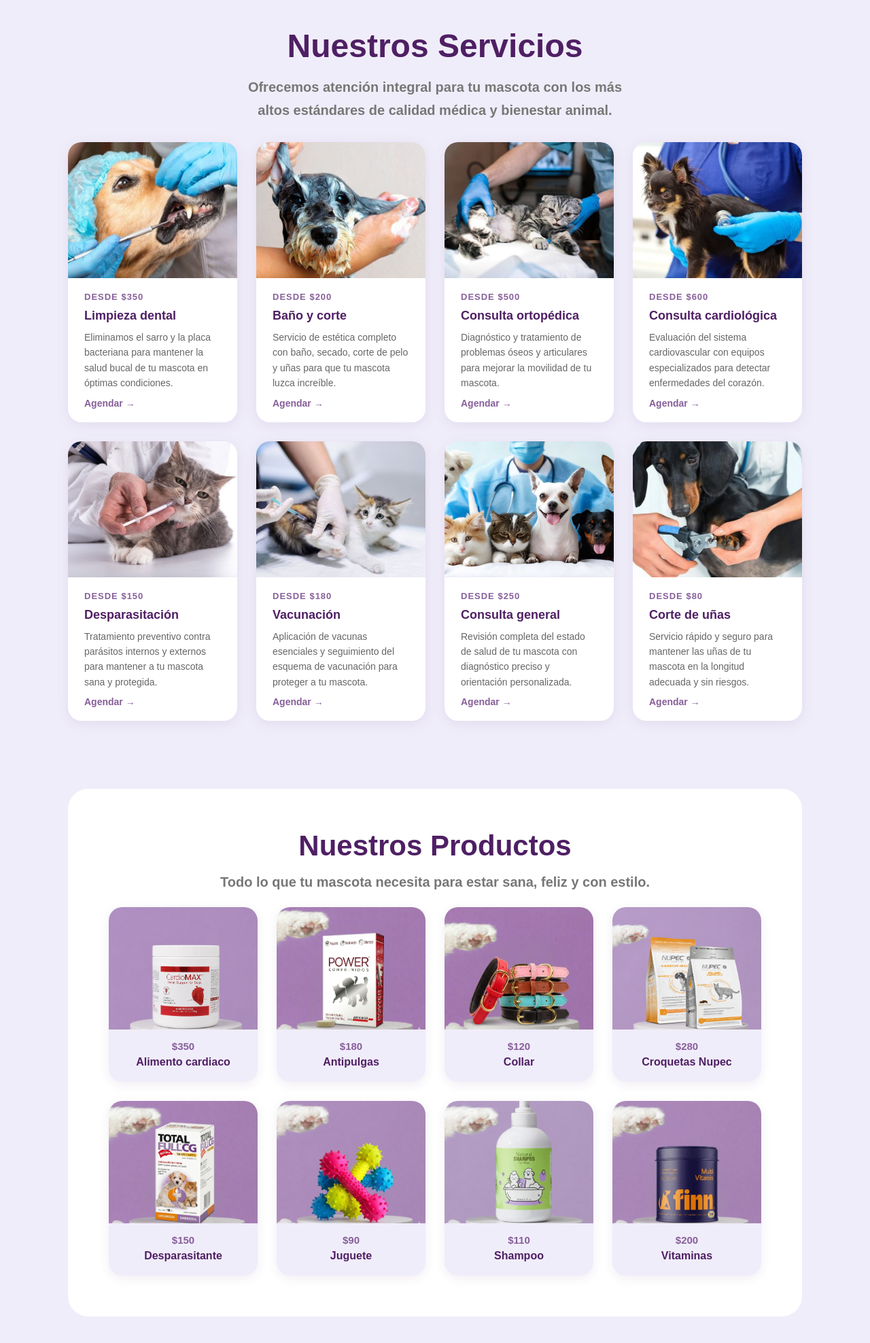
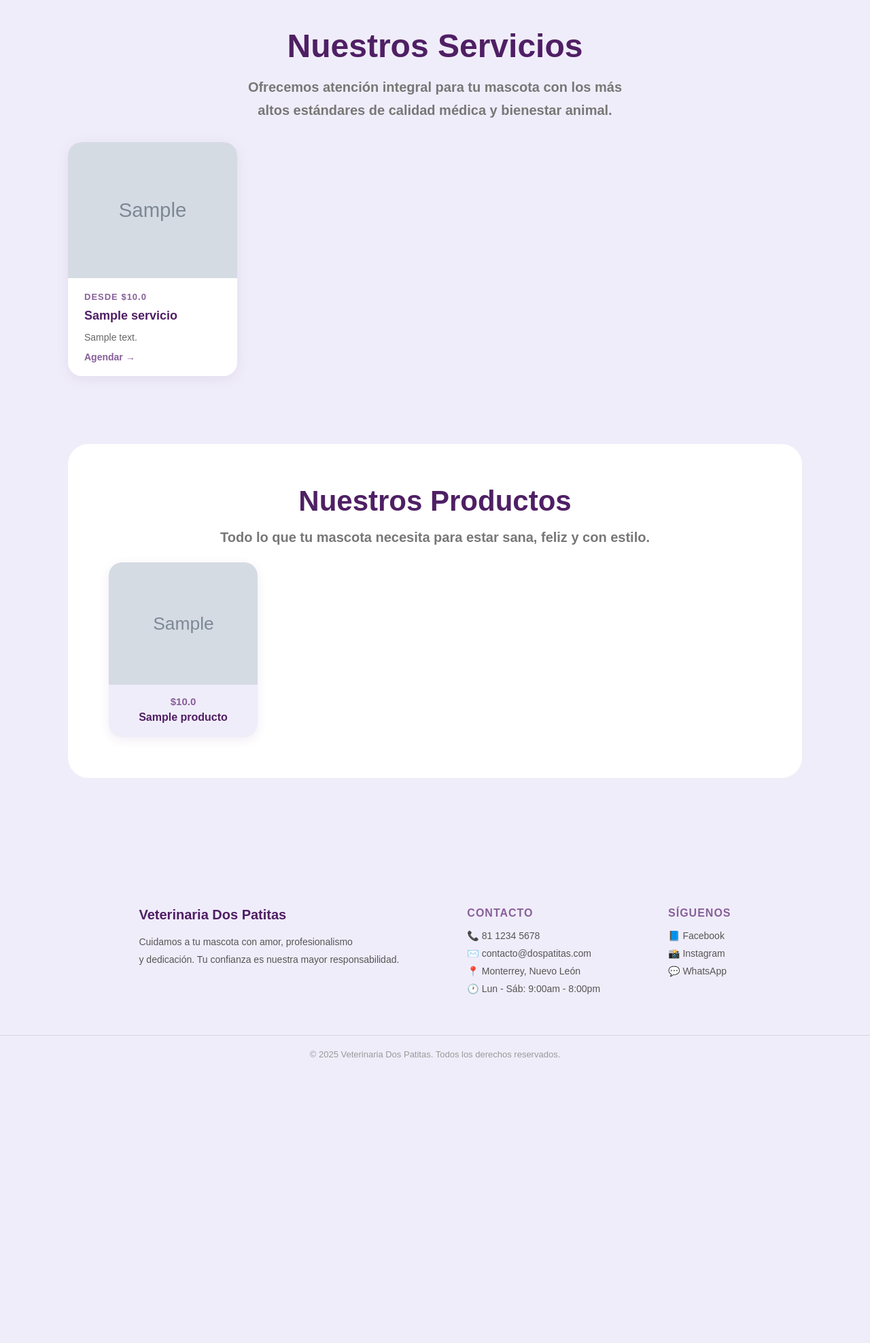
Before and after one commit to PIA-Desarollo-Web/PaginaWebVeterinaria, a Django app: page /servicios in a window 1280 px wide. Shown: the part 85-2060 px from the top of the page at 68% size. Run offline with Django 5.2, Linux system fonts and the light colour scheme; tables that the repository leaves empty hold one stand-in row (values such as "Sample post"); grey boxes marked "Sample" are stand-in pictures.

Commit message:
cambios en la base

```diff
--- a/appVet/models.py
+++ b/appVet/models.py
@@ -12,6 +12,7 @@ class Servicio(models.Model):
     nombre = models.CharField(max_length=50)
     descripcion = models.CharField(max_length=100)
     precio = models.FloatField()
+    imagen = models.ImageField(upload_to='servicios/', blank=True, null=True)
 
     def __str__(self):
         return self.nombre
@@ -20,6 +21,7 @@ class Producto(models.Model):
     nombre = models.CharField(max_length=50)
     descripcion = models.CharField(max_length=100)
     precio = models.FloatField()
+    imagen = models.ImageField(upload_to='productos/', blank=True, null=True)
 
     def __str__(self):
         return self.nombre
--- a/appVet/views.py
+++ b/appVet/views.py
@@ -1,5 +1,6 @@
 from django.shortcuts import render
 from django.http import HttpResponse
+from .models import Servicio, Producto
 # Create your views here.
 def inicio(request):
     return render(request, "inicio.html")
@@ -11,7 +12,12 @@ def nosotros(request):
     return render(request, "nosotros.html")
 
 def servicios(request):
-    return render(request, "servicios.html")
+    servicios = Servicio.objects.all()
+    productos = Producto.objects.all()
+    return render(request, "servicios.html", {
+        'servicios': servicios,
+        'productos': productos
+    })
 
 def sucursales(request):
     return render(request, "sucursales.html")
--- a/website_vet/settings.py
+++ b/website_vet/settings.py
@@ -123,3 +123,6 @@ STATIC_URL = 'static/'
 STATICFILES_DIRS = [
 	os.path.join(BASE_DIR, 'website_vet/static')
 ]
+
+MEDIA_URL = '/media/'
+MEDIA_ROOT = os.path.join(BASE_DIR, 'media')
--- a/website_vet/templates/servicios.html
+++ b/website_vet/templates/servicios.html
@@ -33,87 +33,23 @@
         </div>
 
         <div class="serviciosGrid">
-
+            {% for servicio in servicios %}
             <div class="servicioCard animar">
-                <img src="{% static 'img/limpiezaDental.jpg' %}" alt="Limpieza dental" class="cardImg">
+                {% if servicio.imagen %}
+                    <img src="{{ servicio.imagen.url }}" alt="{{ servicio.nombre }}" class="cardImg">
+                {% else %}
+                    <img src="{% static 'img/default.jpg' %}" alt="{{ servicio.nombre }}" class="cardImg">
+                {% endif %}
                 <div class="cardInfo">
-                    <span class="cardPrecio">Desde $350</span>
-                    <h3>Limpieza dental</h3>
-                    <p>Eliminamos el sarro y la placa bacteriana para mantener la salud bucal de tu mascota en óptimas condiciones.</p>
+                    <span class="cardPrecio">Desde ${{ servicio.precio }}</span>
+                    <h3>{{ servicio.nombre }}</h3>
+                    <p>{{ servicio.descripcion }}</p>
                     <a href="{% url 'agendar' %}" class="cardLink">Agendar →</a>
                 </div>
             </div>
-
-            <div class="servicioCard animar">
-                <img src="{% static 'img/bañoyCorte.jpg' %}" alt="Baño y corte" class="cardImg">
-                <div class="cardInfo">
-                    <span class="cardPrecio">Desde $200</span>
-                    <h3>Baño y corte</h3>
-                    <p>Servicio de estética completo con baño, secado, corte de pelo y uñas para que tu mascota luzca increíble.</p>
-                    <a href="{% url 'agendar' %}" class="cardLink">Agendar →</a>
-                </div>
-            </div>
-
-            <div class="servicioCard animar">
-                <img src="{% static 'img/consultaOrto.jpg' %}" alt="Consulta ortopédica" class="cardImg">
-                <div class="cardInfo">
-                    <span class="cardPrecio">Desde $500</span>
-                    <h3>Consulta ortopédica</h3>
-                    <p>Diagnóstico y tratamiento de problemas óseos y articulares para mejorar la movilidad de tu mascota.</p>
-                    <a href="{% url 'agendar' %}" class="cardLink">Agendar →</a>
-                </div>
-            </div>
-
-            <div class="servicioCard animar">
-                <img src="{% static 'img/consultaCardio.jpg' %}" alt="Consulta cardiológica" class="cardImg">
-                <div class="cardInfo">
-                    <span class="cardPrecio">Desde $600</span>
-                    <h3>Consulta cardiológica</h3>
-                    <p>Evaluación del sistema cardiovascular con equipos especializados para detectar enfermedades del corazón.</p>
-                    <a href="{% url 'agendar' %}" class="cardLink">Agendar →</a>
-                </div>
-            </div>
-
-            <div class="servicioCard animar">
-                <img src="{% static 'img/desparacitacion.jpg' %}" alt="Desparasitación" class="cardImg">
-                <div class="cardInfo">
-                    <span class="cardPrecio">Desde $150</span>
-                    <h3>Desparasitación</h3>
-                    <p>Tratamiento preventivo contra parásitos internos y externos para mantener a tu mascota sana y protegida.</p>
-                    <a href="{% url 'agendar' %}" class="cardLink">Agendar →</a>
-                </div>
-            </div>
-
-            <div class="servicioCard animar">
-                <img src="{% static 'img/vacunacion.jpg' %}" alt="Vacunación" class="cardImg">
-                <div class="cardInfo">
-                    <span class="cardPrecio">Desde $180</span>
-                    <h3>Vacunación</h3>
-                    <p>Aplicación de vacunas esenciales y seguimiento del esquema de vacunación para proteger a tu mascota.</p>
-                    <a href="{% url 'agendar' %}" class="cardLink">Agendar →</a>
-                </div>
-            </div>
-
-            <div class="servicioCard animar">
-                <img src="{% static 'img/consultaGeneral.jpg' %}" alt="Consulta general" class="cardImg">
-                <div class="cardInfo">
-                    <span class="cardPrecio">Desde $250</span>
-                    <h3>Consulta general</h3>
-                    <p>Revisión completa del estado de salud de tu mascota con diagnóstico preciso y orientación personalizada.</p>
-                    <a href="{% url 'agendar' %}" class="cardLink">Agendar →</a>
-                </div>
-            </div>
-
-            <div class="servicioCard animar">
-                <img src="{% static 'img/corteUñas.jpg' %}" alt="Corte de uñas" class="cardImg">
-                <div class="cardInfo">
-                    <span class="cardPrecio">Desde $80</span>
-                    <h3>Corte de uñas</h3>
-                    <p>Servicio rápido y seguro para mantener las uñas de tu mascota en la longitud adecuada y sin riesgos.</p>
-                    <a href="{% url 'agendar' %}" class="cardLink">Agendar →</a>
-                </div>
-            </div>
-
+            {% empty %}
+            <p style="color:#777; text-align:center;">No hay servicios disponibles por el momento.</p>
+            {% endfor %}
         </div>
 
         <div class="produSeccion">
@@ -124,72 +60,23 @@
             </div>
 
             <div class="productosGrid">
-
+                {% for producto in productos %}
                 <div class="productoCard animar">
-                    <img src="{% static 'img/alimento cardiaco.png' %}" alt="Alimento cardiaco" class="productoImg">
+                    {% if producto.imagen %}
+                        <img src="{{ producto.imagen.url }}" alt="{{ producto.nombre }}" class="productoImg">
+                    {% else %}
+                        <img src="{% static 'img/default.jpg' %}" alt="{{ producto.nombre }}" class="productoImg">
+                    {% endif %}
                     <div class="productoInfo">
-                        <span class="productoPrecio">$350</span>
-                        <h3>Alimento cardiaco</h3>
+                        <span class="productoPrecio">${{ producto.precio }}</span>
+                        <h3>{{ producto.nombre }}</h3>
                     </div>
                 </div>
+                {% empty %}
+                <p style="color:#777; text-align:center;">No hay productos disponibles por el momento.</p>
+                {% endfor %}
+            </div>
 
-                <div class="productoCard animar">
-                    <img src="{% static 'img/antipulgas.png' %}" alt="Antipulgas" class="productoImg">
-                    <div class="productoInfo">
-                        <span class="productoPrecio">$180</span>
-                        <h3>Antipulgas</h3>
-                    </div>
-                </div>
-
-                <div class="productoCard animar">
-                    <img src="{% static 'img/collar.png' %}" alt="Collar" class="productoImg">
-                    <div class="productoInfo">
-                        <span class="productoPrecio">$120</span>
-                        <h3>Collar</h3>
-                    </div>
-                </div>
-
-                <div class="productoCard animar">
-                    <img src="{% static 'img/croquetasNupec.png' %}" alt="Croquetas Nupec" class="productoImg">
-                    <div class="productoInfo">
-                        <span class="productoPrecio">$280</span>
-                        <h3>Croquetas Nupec</h3>
-                    </div>
-                </div>
-
-                <div class="productoCard animar">
-                    <img src="{% static 'img/desparasitante.png' %}" alt="Desparasitante" class="productoImg">
-                    <div class="productoInfo">
-                        <span class="productoPrecio">$150</span>
-                        <h3>Desparasitante</h3>
-                    </div>
-                </div>
-
-                <div class="productoCard animar">
-                    <img src="{% static 'img/juguete.png' %}" alt="Juguete" class="productoImg">
-                    <div class="productoInfo">
-                        <span class="productoPrecio">$90</span>
-                        <h3>Juguete</h3>
-                    </div>
-                </div>
-
-                <div class="productoCard animar">
-                    <img src="{% static 'img/shampoo.png' %}" alt="Shampoo" class="productoImg">
-                    <div class="productoInfo">
-                        <span class="productoPrecio">$110</span>
-                        <h3>Shampoo</h3>
-                    </div>
-                </div>
-
-                <div class="productoCard animar">
-                    <img src="{% static 'img/vitaminas.png' %}" alt="Vitaminas" class="productoImg">
-                    <div class="productoInfo">
-                        <span class="productoPrecio">$200</span>
-                        <h3>Vitaminas</h3>
-                    </div>
-                </div>
-
-            </div>
         </div>
 
     </main>
--- a/website_vet/urls.py
+++ b/website_vet/urls.py
@@ -16,8 +16,10 @@ Including another URLconf
 """
 from django.contrib import admin
 from django.urls import path, include
+from django.conf import settings
+from django.conf.urls.static import static
 
 urlpatterns = [
     path('admin/', admin.site.urls),
     path ('', include('appVet.urls')),
-]
+] + static(settings.MEDIA_URL, document_root=settings.MEDIA_ROOT)
```
Also changed, not shown: appVet/migrations/0003_producto_imagen_servicio_imagen_and_more.py (added).
